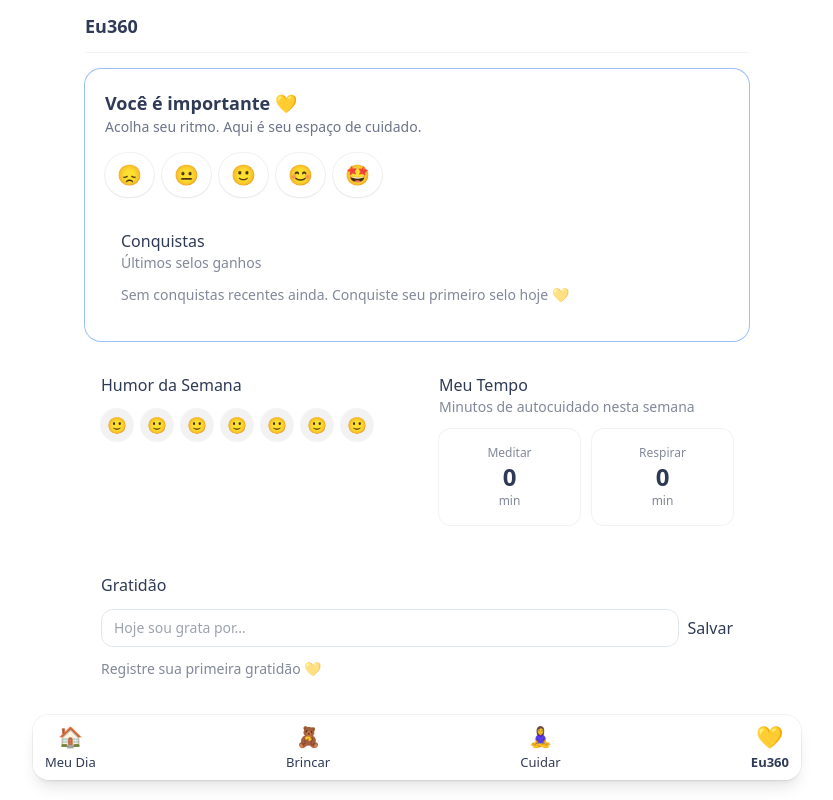
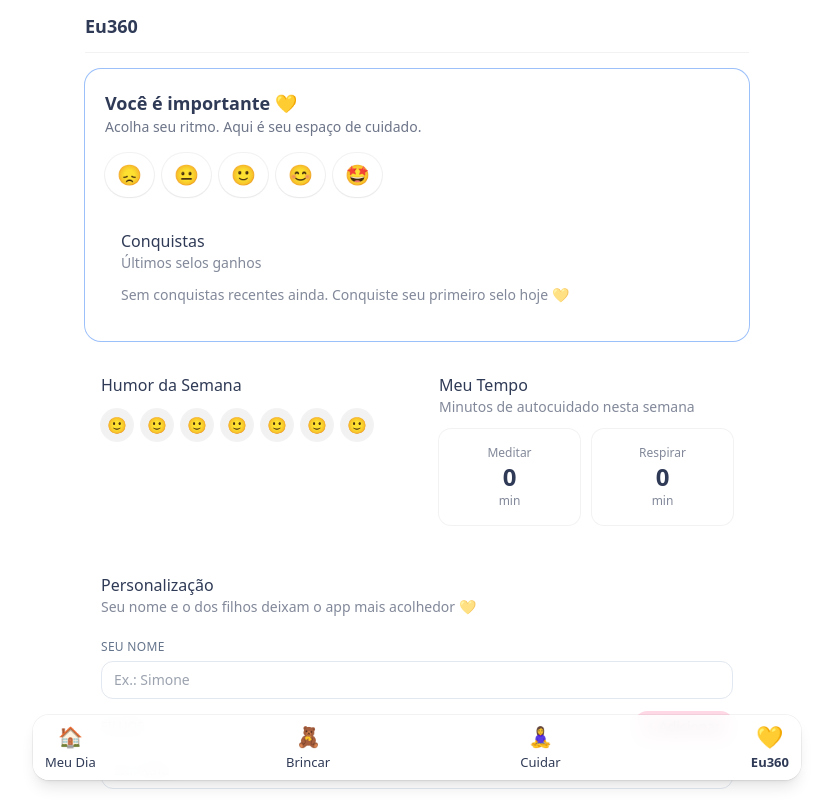
Before and after one commit to simonebrusco/materna360-app, a Next.js app in the folder materna360_starter/: page /eu360 in a window 1280 px wide. Shown: the top 800 px of the page, without its empty margins (223-1056 px from the left). Built offline with nearby package versions, Linux system fonts and the light colour scheme.

Commit message:
Update page.jsx

```diff
--- a/materna360_starter/app/eu360/page.jsx
+++ b/materna360_starter/app/eu360/page.jsx
@@ -5,10 +5,33 @@ import { useEffect, useMemo, useState } from "react";
 import AppBar from "../../components/AppBar";
 import GlassCard from "../../components/GlassCard";
 import MoodCheckin from "../../components/MoodCheckin";
-// ⬇️ trocamos o strip antigo pelo componente novo de "últimos 5"
+// ⬇️ componente de “últimos 5 selos”
 import BadgesLastFive from "../../components/BadgesLastFive.jsx";
 import { get, set, keys } from "../../lib/storage";
 
+/* =========================
+   Utilitários do perfil (localStorage)
+   ========================= */
+const PROFILE_KEY = (keys && keys.profile) || "m360:profile";
+function readProfile() {
+  const p = get(PROFILE_KEY, { motherName: "", kids: [] });
+  if (!p || typeof p !== "object") return { motherName: "", kids: [] };
+  if (!Array.isArray(p.kids)) p.kids = [];
+  return p;
+}
+function writeProfile(p) {
+  set(PROFILE_KEY, p);
+  if (typeof window !== "undefined") {
+    window.dispatchEvent(new CustomEvent("m360:profile:changed", { detail: p }));
+    window.dispatchEvent(
+      new CustomEvent("m360:toast", { detail: { message: "Preferências salvas 💛" } })
+    );
+  }
+}
+
+/* =========================
+   Minutos semanais (já existia)
+   ========================= */
 function useWeeklyMinutes() {
   const [minutes, setMinutes] = useState({ meditation: 0, breath: 0 });
 
@@ -24,6 +47,9 @@ function useWeeklyMinutes() {
   return minutes;
 }
 
+/* =========================
+   Gratidão (já existia)
+   ========================= */
 function GratitudeBlock() {
   const [text, setText] = useState("");
   const [items, setItems] = useState([]);
@@ -83,6 +109,9 @@ function GratitudeBlock() {
   );
 }
 
+/* =========================
+   Humor da semana (já existia)
+   ========================= */
 function WeeklyMood() {
   // lê os 7 últimos check-ins (se existir chave m360:moods)
   const [dots, setDots] = useState([3, 3, 3, 3, 3, 3, 3]);
@@ -122,6 +151,93 @@ function WeeklyMood() {
   );
 }
 
+/* =========================
+   NOVO — Formulário de Personalização
+   ========================= */
+function PersonalizeForm() {
+  const [motherName, setMotherName] = useState("");
+  const [kids, setKids] = useState([{ name: "" }]);
+
+  useEffect(() => {
+    const p = readProfile();
+    setMotherName(p.motherName || "");
+    setKids(p.kids?.length ? p.kids.map(k => ({ name: k.name || "" })) : [{ name: "" }]);
+  }, []);
+
+  function addKid() {
+    setKids(prev => [...prev, { name: "" }]);
+  }
+  function removeKid(i) {
+    setKids(prev => prev.filter((_, idx) => idx !== i));
+  }
+  function updateKid(i, value) {
+    setKids(prev => prev.map((k, idx) => (idx === i ? { ...k, name: value } : k)));
+  }
+  function save(e) {
+    e.preventDefault();
+    const cleanKids = kids.map(k => ({ name: (k.name || "").trim() })).filter(k => k.name);
+    writeProfile({ motherName: (motherName || "").trim(), kids: cleanKids });
+  }
+
+  return (
+    <GlassCard className="p-4">
+      <div className="font-medium">Personalização</div>
+      <p className="text-sm opacity-60">Seu nome e o dos filhos deixam o app mais acolhedor 💛</p>
+
+      <form onSubmit={save} className="mt-4 space-y-3">
+        <div>
+          <label className="text-xs uppercase tracking-wide text-slate-500">Seu nome</label>
+          <input
+            className="mt-1 w-full rounded-xl border border-slate-200 px-3 py-2 text-sm bg-white"
+            placeholder="Ex.: Simone"
+            value={motherName}
+            onChange={(e) => setMotherName(e.target.value)}
+          />
+        </div>
+
+        <div>
+          <div className="flex items-center justify-between">
+            <label className="text-xs uppercase tracking-wide text-slate-500">Filhos</label>
+            <button type="button" onClick={addKid} className="text-sm px-3 py-1.5 rounded-xl bg-[#ffd8e6]">
+              + Adicionar
+            </button>
+          </div>
+
+          <div className="mt-2 space-y-2">
+            {kids.map((k, i) => (
+              <div key={i} className="flex items-center gap-2">
+                <input
+                  className="flex-1 rounded-xl border border-slate-200 px-3 py-2 text-sm bg-white"
+                  placeholder={i === 0 ? "Ex.: Rafa" : "Ex.: nome do filho"}
+                  value={k.name}
+                  onChange={(e) => updateKid(i, e.target.value)}
+                />
+                {kids.length > 1 && (
+                  <button
+                    type="button"
+                    onClick={() => removeKid(i)}
+                    className="text-xs px-2 py-2 rounded-xl bg-black/5 hover:bg-black/10"
+                    title="Remover"
+                  >
+                    Remover
+                  </button>
+                )}
+              </div>
+            ))}
+          </div>
+        </div>
+
+        <div className="pt-1">
+          <button type="submit" className="btn btn-primary">Salvar preferências</button>
+        </div>
+      </form>
+    </GlassCard>
+  );
+}
+
+/* =========================
+   Página
+   ========================= */
 export default function Eu360Page() {
   const minutes = useWeeklyMinutes();
 
@@ -181,6 +297,11 @@ export default function Eu360Page() {
         </GlassCard>
       </section>
 
+      {/* NOVO — Personalização */}
+      <section className="mt-4">
+        <PersonalizeForm />
+      </section>
+
       {/* Gratidão */}
       <section className="mt-4">
         <GratitudeBlock />
```
